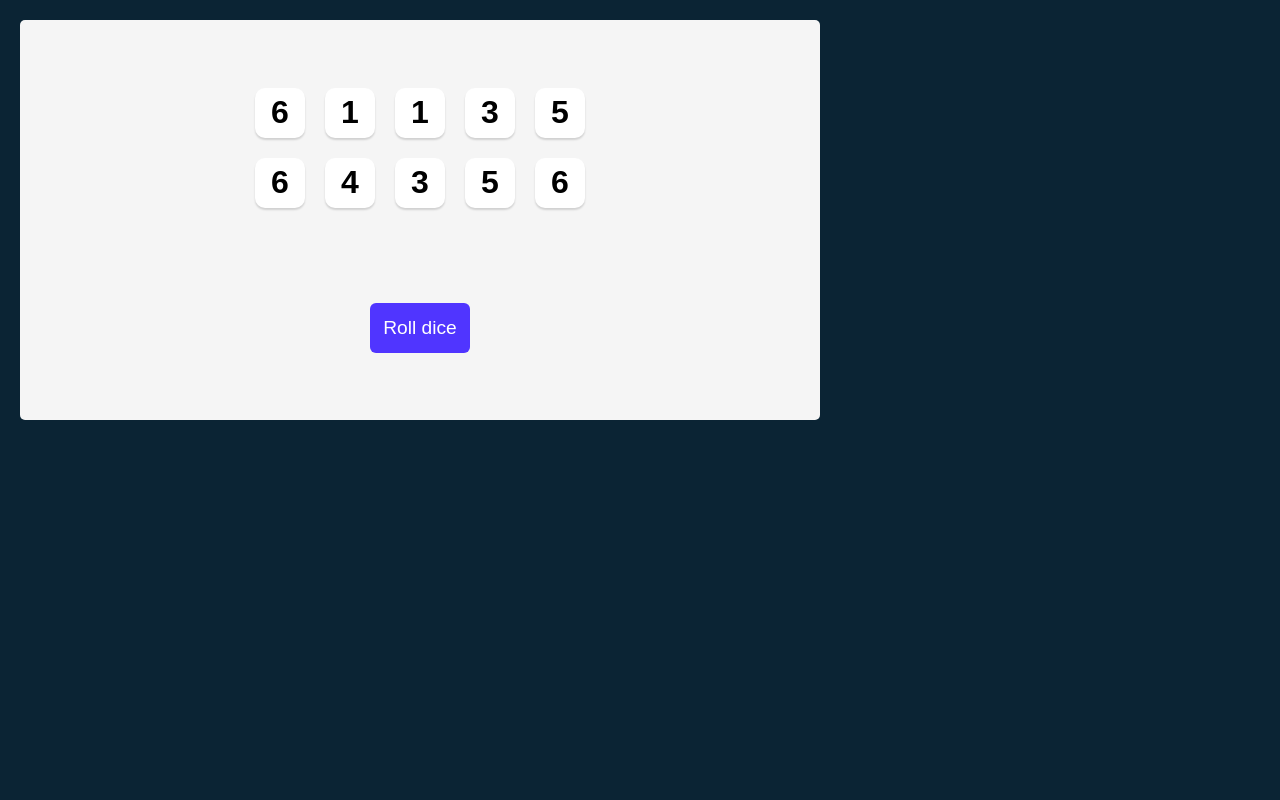
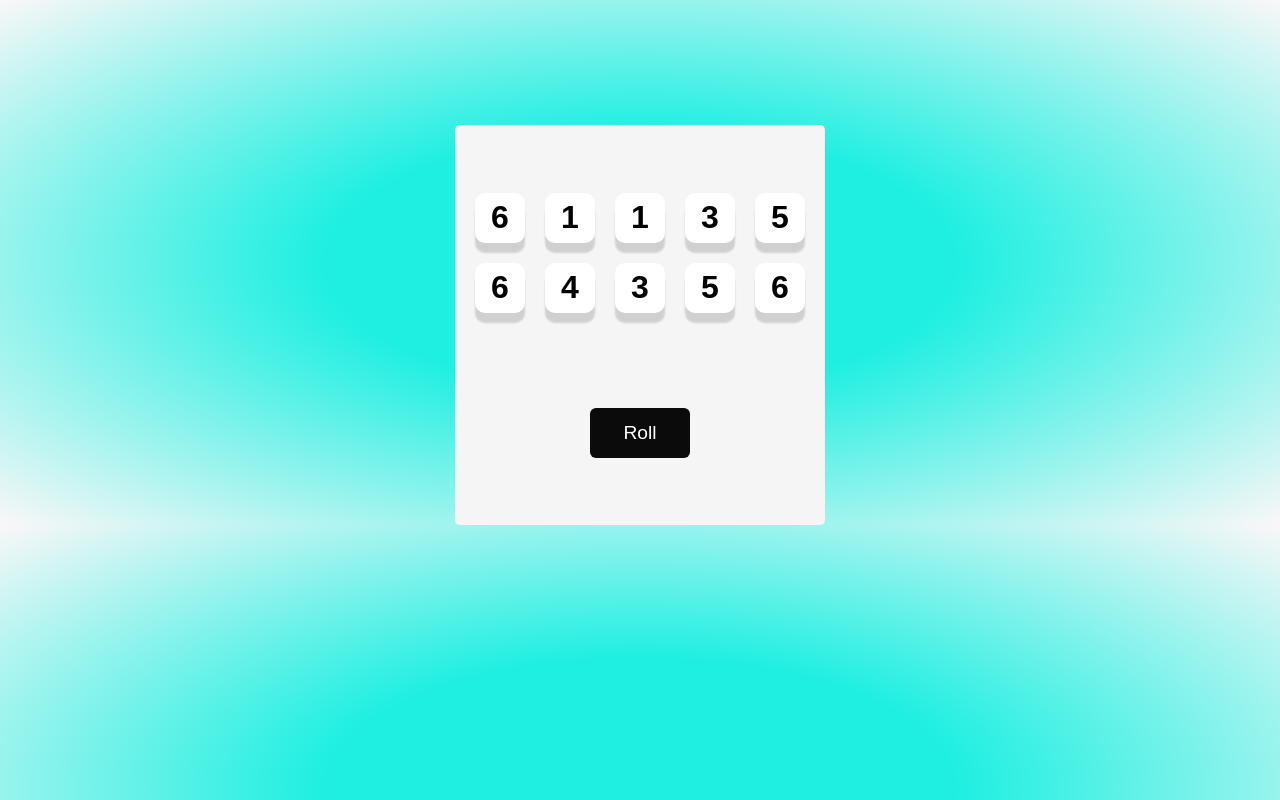
Before and after one commit to CB-Pantomime/tenzies_game, a React (Create React App) app: page / in a window 1280 px wide. Built offline with nearby package versions, Linux system fonts and the light colour scheme.

Commit message:
style update background main, roll button, and die-face elements. cleaner, headed toward accessible for color blind users.

```diff
--- a/src/App.js
+++ b/src/App.js
@@ -24,19 +24,12 @@ function App() {
 
   return (
     <main>
-        <div
-          className='dice-container'
-          >
-          {diceElements}
+        <div className="dice-container">
+            {diceElements}
         </div>
-        <button
-          className='roll-dice'
-          onClick={rollDice}
-          >
-          Roll dice
-        </button>
+        <button className="roll-dice" onClick={rollDice}>Roll</button>
     </main>
-  );
+)
 }
 
 export default App;
--- a/src/style.css
+++ b/src/style.css
@@ -3,13 +3,19 @@
 }
 
 body {
+
     margin: 0;
-    background-color: #0B2434;
-    padding: 20px;
+    background: radial-gradient( rgb(31, 239, 225) 35%, rgb(250, 247, 247) 100%);
+    padding: 125px 0px 0px 0px;
     font-family: 'Karla', sans-serif;
+    display: flex;
+    flex-direction: column;
+    justify-content: center;
+    align-items: center;
 }
 
 main {
+
     background-color: #F5F5F5;
     height: 400px;
     max-width: 800px;
@@ -30,7 +36,7 @@ main {
 .die-face {
     height: 50px;
     width: 50px;
-    box-shadow: 0px 2px 2px rgba(0, 0, 0, 0.15);
+    box-shadow: 0px 10px 2px rgba(0, 0, 0, 0.15);
     border-radius: 10px;
     display: flex;
     justify-content: center;
@@ -48,7 +54,7 @@ main {
     width: 100px;
     border: none;
     border-radius: 6px;
-    background-color: #5035FF;
+    background-color: #0b0b0c;
     color: white;
     font-size: 1.2rem;
     font-family: 'Karla', sans-serif;
```
